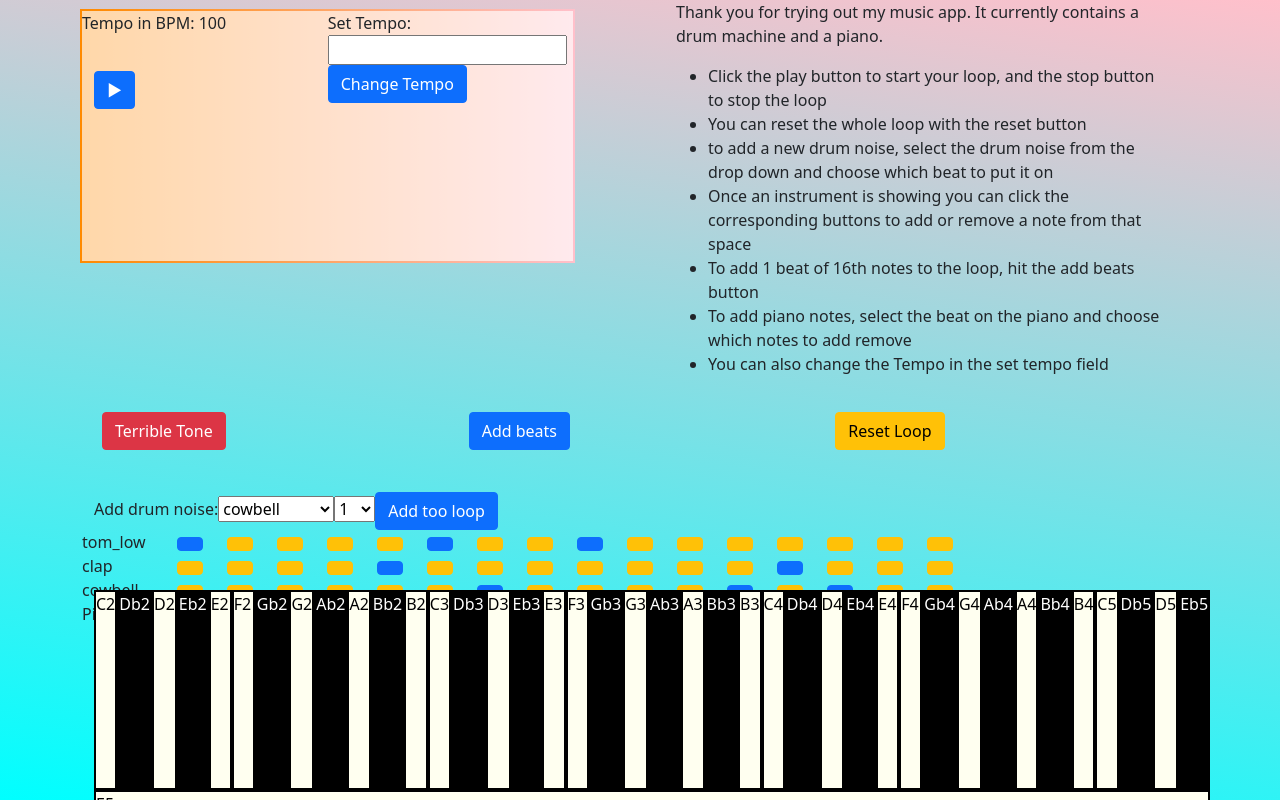
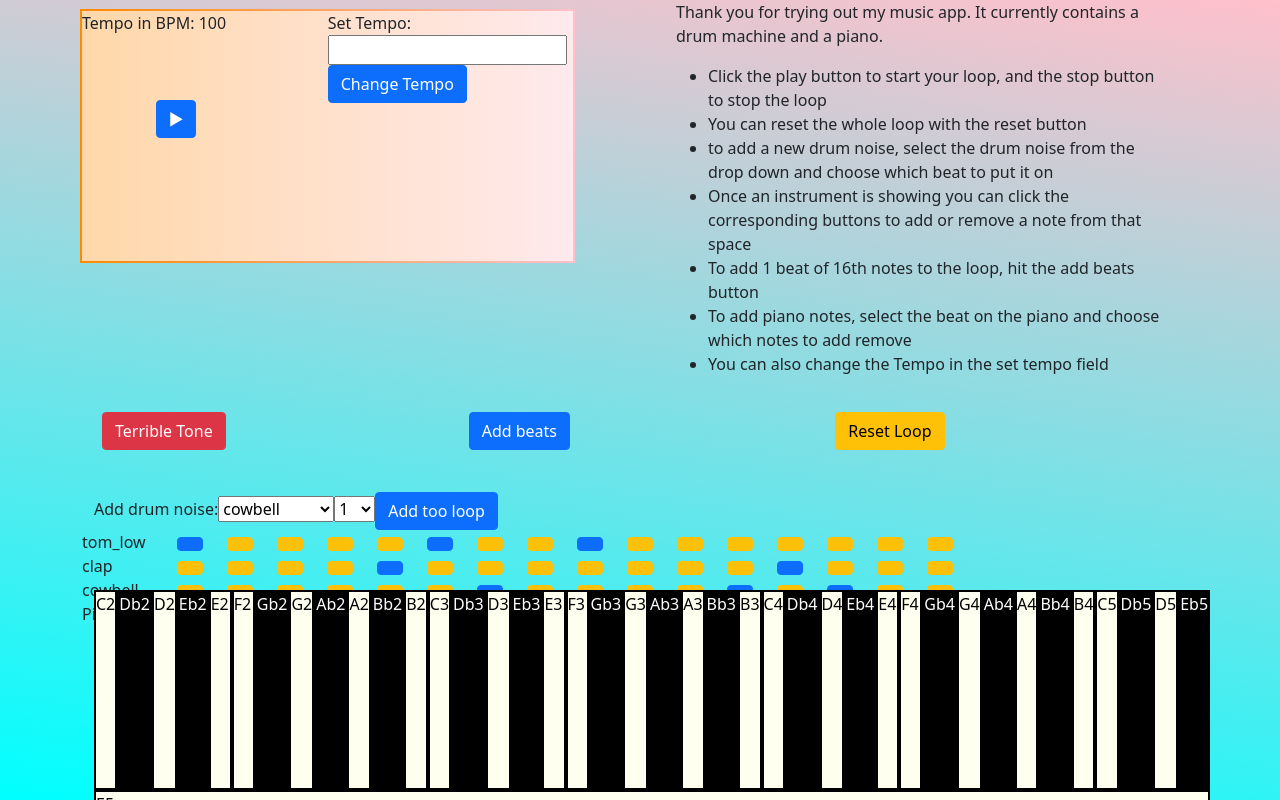
Before and after one commit to professional-pigeon/react-music-app, a React (Create React App) app: page / in a window 1280 px wide. Built offline with nearby package versions, Linux system fonts and the light colour scheme; no server answers.

Commit message:
center play symbol

```diff
--- a/src/components/App.css
+++ b/src/components/App.css
@@ -76,14 +76,15 @@ body {
   z-index: -1;
 }
 
-#play-icon {
+ #play-icon {
   position: relative;
-  margin: 20px 2.5% 20px 2.5%;
+
+  margin: 10% 10% 5% 15%;
 }
 
 #stop-icon {
   position: relative;
-  margin: 20px 2.5% 20px 2.5%;
+  margin: 5% 5% 5% 5%;
   color: white;
 }
 #tempo-form {
--- a/src/components/Player.js
+++ b/src/components/Player.js
@@ -1,6 +1,6 @@
 import React from 'react'
 import PropTypes from "prop-types"
-import { Button } from "react-bootstrap"
+import { Button, Container, Row, Col } from "react-bootstrap"
 
 function Player(props) {
 
```
